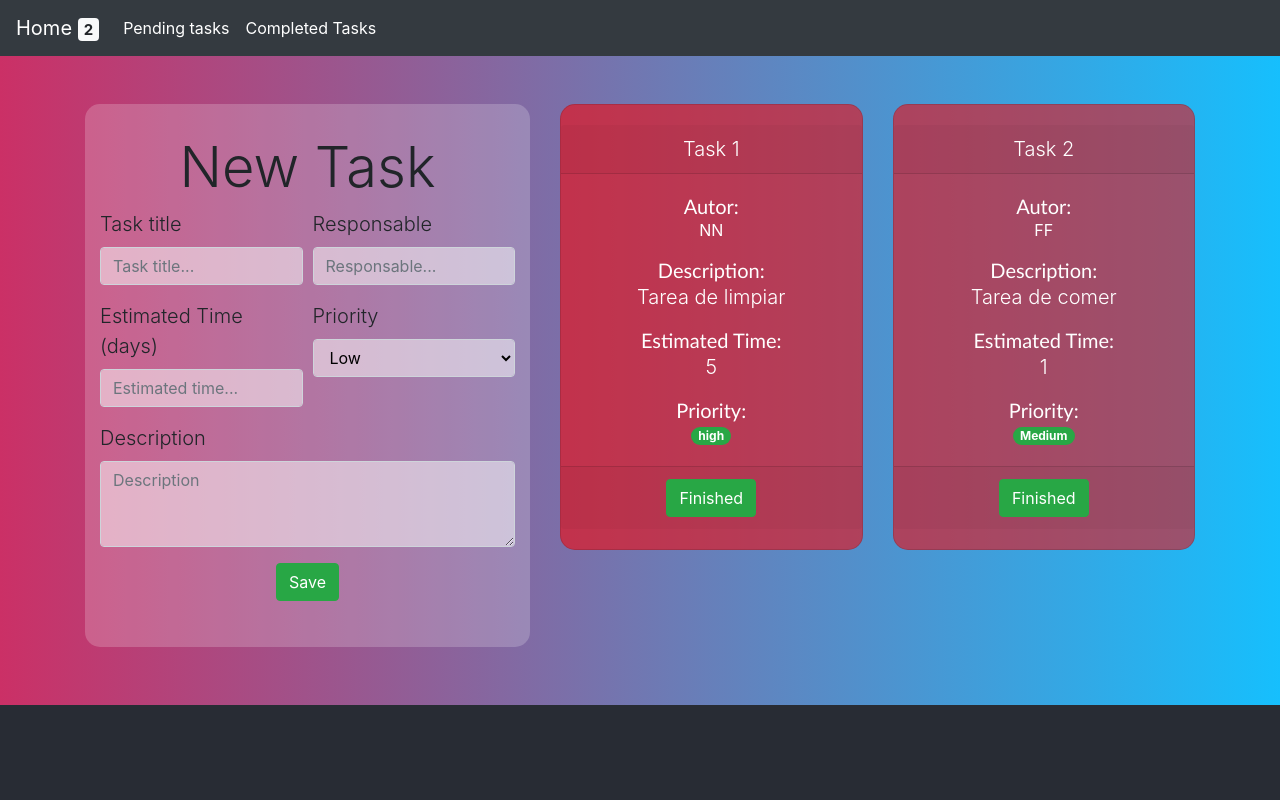
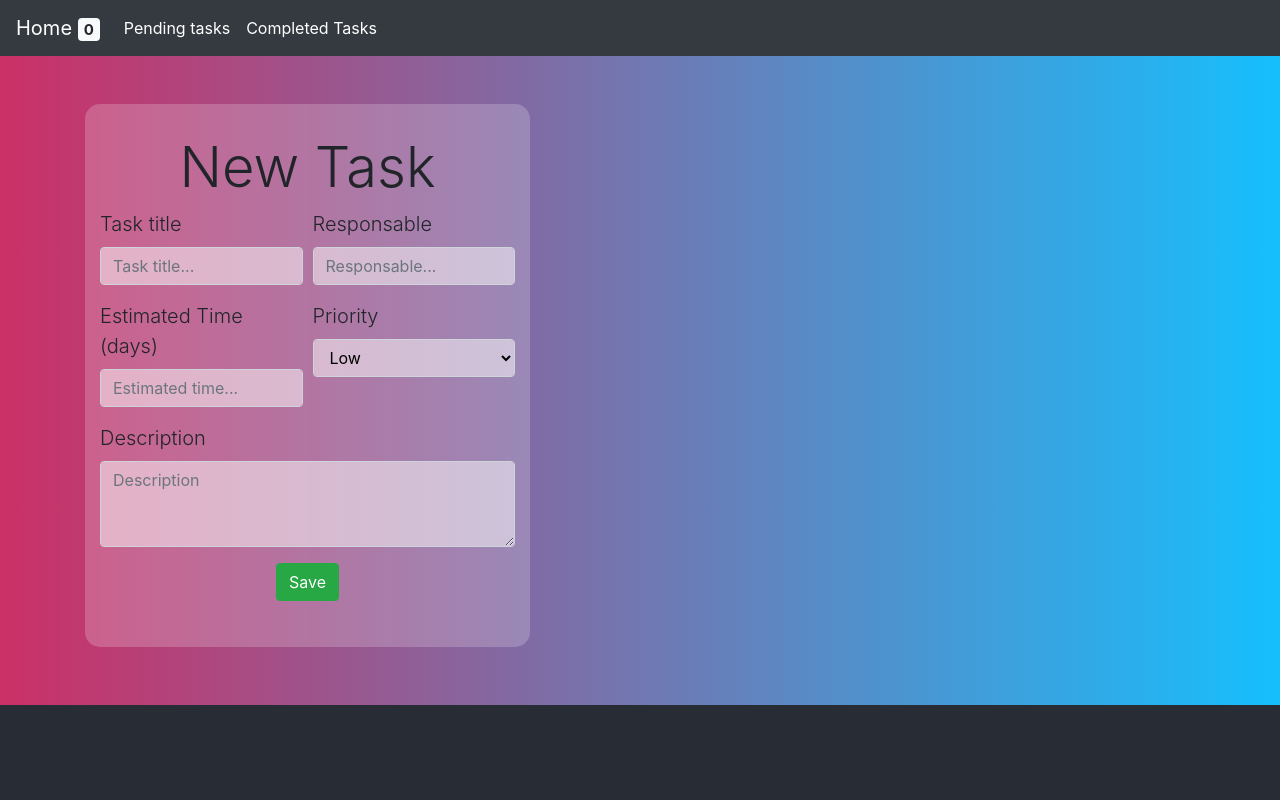
Before and after one commit to Jerh2000/AppTask-ReactJS-Firebase, a React (Create React App) app: page / in a window 1280 px wide. Shown: the top 800 px of the page. Built offline with nearby package versions, Linux system fonts and the light colour scheme.

Commit message:
Conexion a Firebase Ready, falta CRUD

```diff
--- a/src/Components/App/App.js
+++ b/src/Components/App/App.jsx
@@ -1,38 +1,45 @@
 import React, { Component } from "react";
 import logo from "../../logo.svg";
 import "./App.css";
-import FormTask from "../FormTask/FormTask";
-import Task from "../Task/Task";
-import Navigation from "../Navigation/Navigation";
+
+import FormTask from "../FormTask/FormTask.jsx";
+import Task from "../Task/Task.jsx";
+import Navigation from "../Navigation/Navigation.jsx";
+
+import "firebase/database";
+import app from "../../Config/config";
 
 class App extends Component {
   constructor() {
     super();
     this.state = {
       tasks: [
-        {
-          taskID: 1,
-          taskTitle: "Task 1",
-          taskAuthor: "NN",
-          taskDescription: "Tarea de limpiar",
-          taskEstimatedTime: "5",
-          taskPriority: "high",
-        },
-        {
-          taskID: 2,
-          taskTitle: "Task 2",
-          taskAuthor: "FF",
-          taskDescription: "Tarea de comer",
-          taskEstimatedTime: "1",
-          taskPriority: "Medium",
-        },
-      ],
+
+      ]
     };
+
+    this.db = app.database().ref().child("tasks");
     this.addTask = this.addTask.bind(this);
   }
+
+  componentDidMount() {
+    const { tasks } = this.state;
+    this.db.on("child_added",snap => {
+      tasks.push({
+        taskID: snap.key,
+        taskTitle: snap.val().taskTitle,
+        taskAuthor: snap.val().taskAuthor,
+        taskDescription: snap.val().taskDescription,
+        taskEstimatedTime: snap.val().taskEstimatedTime,
+        taskPriority: snap.val().taskPriority
+      });
+      this.setState({tasks});
+    });
+  }
+
   removeTask() {}
 
-  addTask(item1,item2,item3,item4,item5) {
+  addTask(item1, item2, item3, item4, item5) {
     let { tasks } = this.state;
     tasks.push({
       taskID: tasks.length + 1,
@@ -42,7 +49,7 @@ class App extends Component {
       taskEstimatedTime: item3,
       taskPriority: item5,
     });
-    this.setState({tasks});
+    this.setState({ tasks });
   }
 
   render() {
--- a/src/index.js
+++ b/src/index.js
@@ -1,7 +1,7 @@
 import React from 'react';
 import ReactDOM from 'react-dom';
 import './CSS/index.css';
-import App from './Components/App/App';
+import App from './Components/App/App.jsx';
 import * as serviceWorker from './serviceWorker';
 
 
```
Also changed, not shown: src/Components/FormTask/FormTask.jsx (renamed from src/Components/FormTask/FormTask.js), src/Components/Navigation/Navigation.jsx (renamed from src/Components/Navigation/Navigation.js), src/Components/Task/Task.jsx (renamed from src/Components/Task/Task.js).
